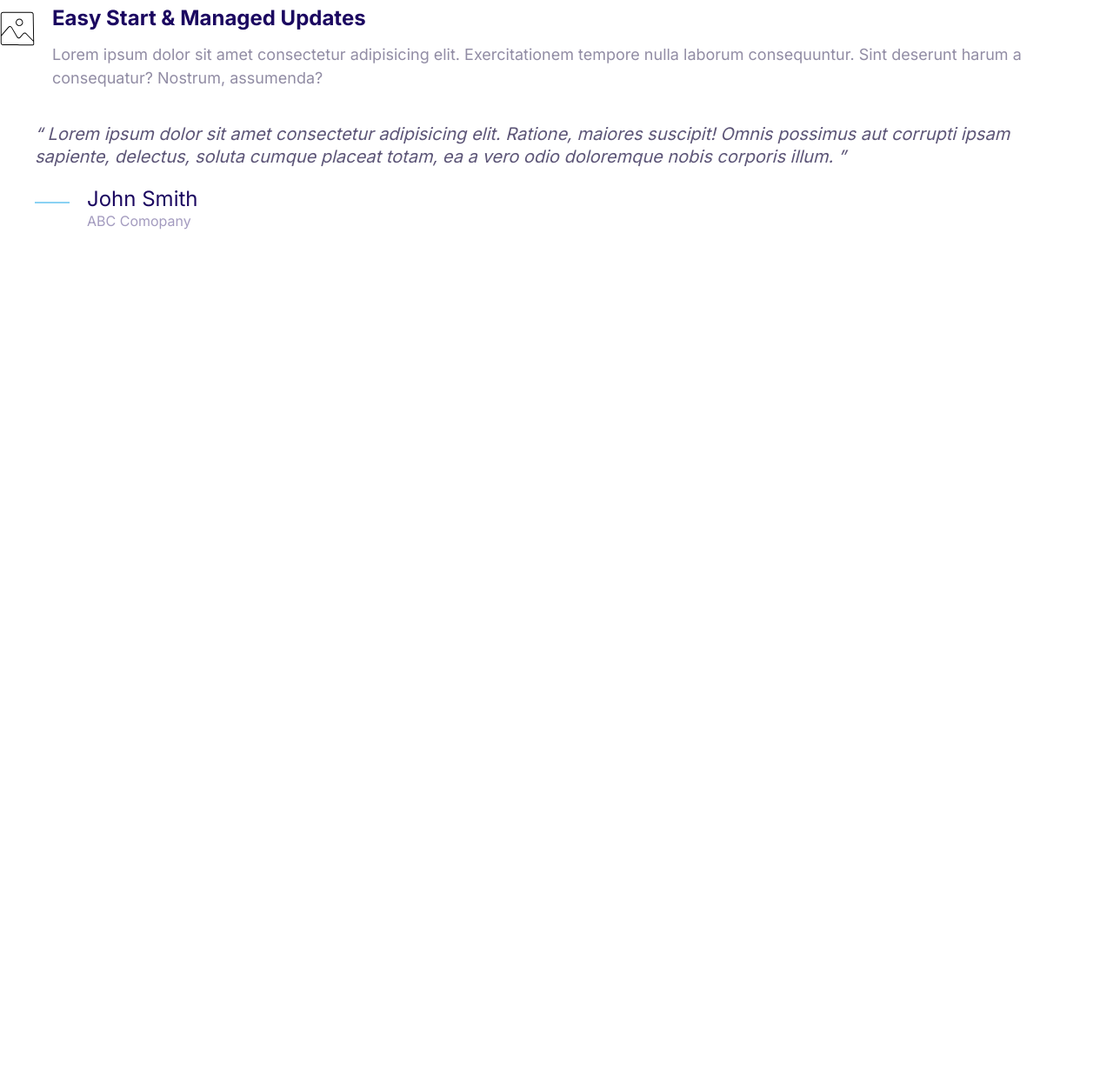
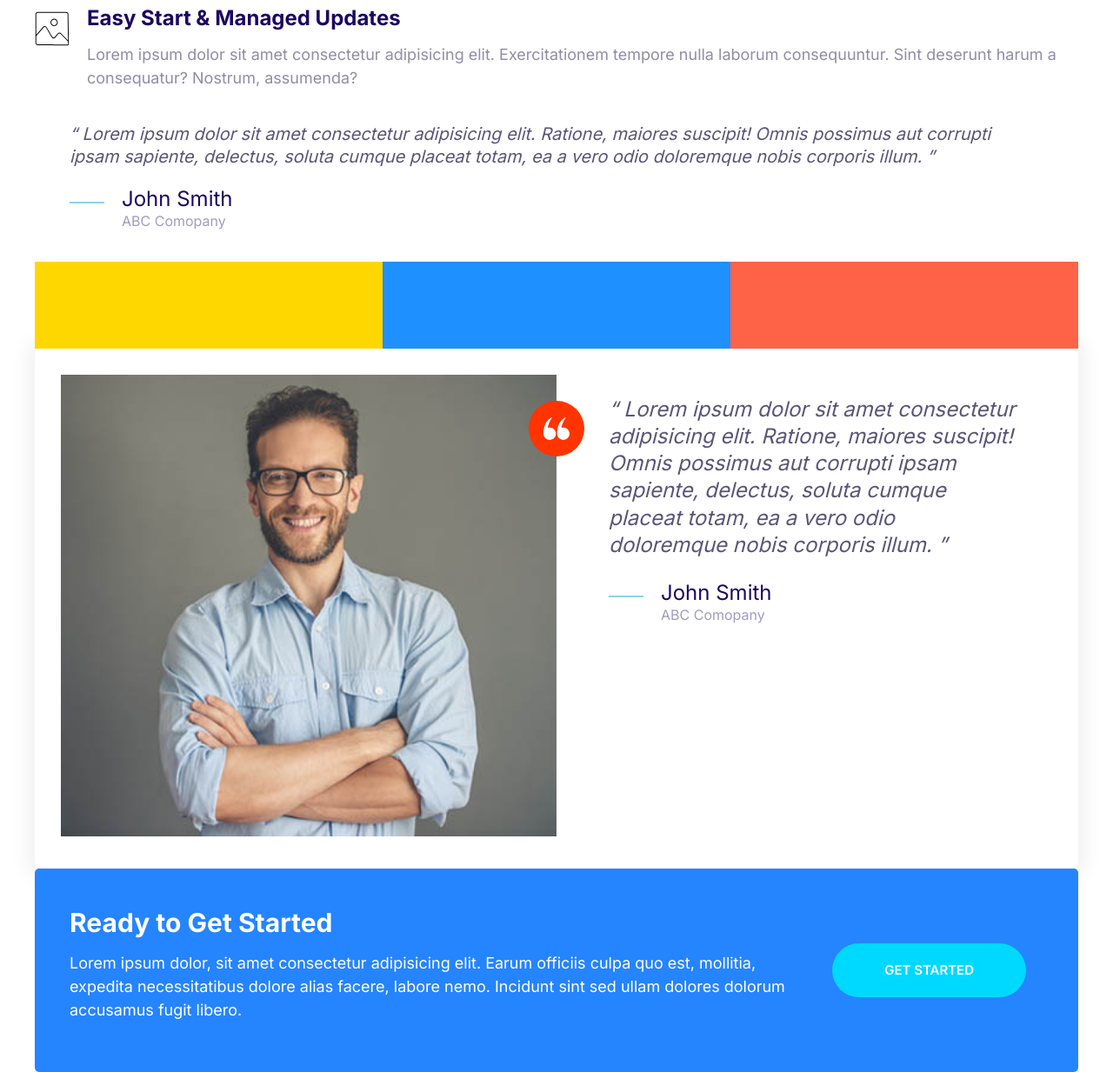
Before and after one commit to gonzalo-sosa/curso-html-css, a plain HTML site: page parte3/index.html in a window 1280 px wide. Shown: the part 1981-3214 px from the top of the page at 87% size. Before the commit the page ends 2282 px from the top, so only its background shows below. Drawn offline with Linux system fonts and the light colour scheme.

Commit message:
Testimonials y Callout

```diff
--- a/parte3/css/styles.css
+++ b/parte3/css/styles.css
@@ -26,6 +26,7 @@ body {
   font-size: 2.4rem;
   line-height: 1.5;
   color: var(--color-body);
+  padding-inline: 4rem;
 }
 
 h1,
@@ -173,6 +174,15 @@ a {
   fill: var(--color-primary);
 }
 
+.icon--white {
+  fill: #fff;
+}
+
+.icon--small {
+  width: 30px;
+  height: 30px;
+}
+
 .icon-container {
   background-color: #f3f9fa;
   width: 64px;
@@ -181,6 +191,10 @@ a {
   display: inline-flex;
   justify-content: center;
   align-items: center;
+}
+
+.icon-container--accent {
+  background-color: var(--color-accent);
 }
 
 /* Buttons */
@@ -197,6 +211,11 @@ a {
   text-transform: uppercase;
   white-space: nowrap;
   transition: background 0.15s, color 0.15s;
+}
+
+.btn--stretched {
+  padding-left: 6rem;
+  padding-right: 6rem;
 }
 
 .btn--primary {
@@ -265,6 +284,7 @@ a {
 
 .input-group {
   display: flex;
+  flex-wrap: wrap;
   border: 1px solid var(--color-border);
   border-radius: var(--border-radius);
 }
@@ -450,3 +470,96 @@ a {
     font-size: 1.6rem;
   }
 }
+
+/* Grids */
+
+.grid {
+  display: grid;
+}
+
+@media screen and (min-width: 768px) {
+  .grid--cols-2 {
+    grid-template-columns: repeat(2, 1fr);
+  }
+}
+
+@media screen and (min-width: 1024px) {
+  .grid--cols-3 {
+    grid-template-columns: repeat(3, 1fr);
+  }
+}
+
+/* Testimonials */
+
+.testimonial {
+  padding: 3rem;
+}
+
+.testimonial__image {
+  position: relative;
+}
+
+.testimonial__image > img {
+  width: 100%;
+}
+
+.testimonial__image > .icon-container {
+  position: absolute;
+  top: 3rem;
+  right: -32px; /* 64 / 2 */
+}
+
+@media screen and (min-width: 768px) {
+  .testimonial .quote,
+  .testimonial .quote__author {
+    font-size: 2.4rem;
+  }
+
+  .testimonial .quote {
+    margin-left: 6rem;
+  }
+}
+
+/* Callouts */
+
+.callout {
+  padding: 4rem;
+  border-radius: 5px;
+}
+
+.callout--primary {
+  background-color: var(--color-primary);
+  color: #fff;
+}
+
+.callout__heading {
+  margin-top: 0;
+  color: #fff;
+  font-size: 3rem;
+}
+
+.callout .btn {
+  justify-self: center;
+  align-self: center;
+}
+
+.callout__content {
+  text-align: center;
+}
+
+@media screen and (min-width: 768px) {
+  .callout .grid--cols-2 {
+    grid-template-columns: 1fr auto;
+  }
+
+  .callout__content {
+    text-align: left;
+  }
+
+  .callout .btn {
+    justify-self: start;
+    margin: 0 2rem;
+  }
+}
+
+/* Collapsibles */
--- a/parte3/index.html
+++ b/parte3/index.html
@@ -136,6 +136,7 @@
     <div
       style="
         display: flex;
+        flex-wrap: wrap;
         gap: 2rem;
         padding: 4rem;
         justify-content: center;
@@ -238,5 +239,60 @@
         </div>
       </footer>
     </blockquote>
+
+    <div class="grid grid--cols-3">
+      <div style="height: 100px; background-color: gold"></div>
+      <div style="height: 100px; background-color: dodgerblue"></div>
+      <div style="height: 100px; background-color: tomato"></div>
+    </div>
+
+    <div class="testimonial card">
+      <div class="grid grid--cols-2">
+        <div class="testimonial__image">
+          <img src="images/testimonial.jpg" alt="A happy, smiling customer." />
+          <span class="icon-container icon-container--accent">
+            <svg class="icon icon--white icon--small">
+              <use xlink:href="images/sprite.svg#quotes"></use>
+            </svg>
+          </span>
+        </div>
+        <blockquote class="quote">
+          <p class="quote__text">
+            Lorem ipsum dolor sit amet consectetur adipisicing elit. Ratione,
+            maiores suscipit! Omnis possimus aut corrupti ipsam sapiente,
+            delectus, soluta cumque placeat totam, ea a vero odio doloremque
+            nobis corporis illum.
+          </p>
+          <footer>
+            <div class="media">
+              <div class="media__image">
+                <svg class="icon icon--primary quote__line">
+                  <use xlink:href="images/sprite.svg#line"></use>
+                </svg>
+              </div>
+              <div class="media__body">
+                <h3 class="media__title quote__author">John Smith</h3>
+                <p class="quote__organization">ABC Comopany</p>
+              </div>
+            </div>
+          </footer>
+        </blockquote>
+      </div>
+    </div>
+
+    <div class="callout callout--primary">
+      <div class="grid grid--cols-2">
+        <div class="callout__content">
+          <h2 class="callout__heading">Ready to Get Started</h2>
+          <p>
+            Lorem ipsum dolor, sit amet consectetur adipisicing elit. Earum
+            officiis culpa quo est, mollitia, expedita necessitatibus dolore
+            alias facere, labore nemo. Incidunt sint sed ullam dolores dolorum
+            accusamus fugit libero.
+          </p>
+        </div>
+        <a href="#" class="btn btn--secondary btn--stretched">Get Started</a>
+      </div>
+    </div>
   </body>
 </html>
```
Also changed, not shown: parte3/components/quotes.html (added, +20 -0 lines), parte3/images/testimonial.jpg (added).
